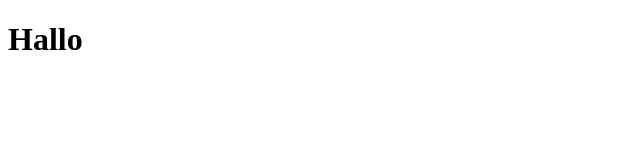
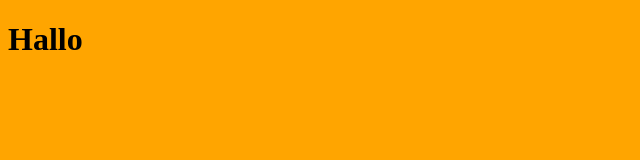
Before and after one commit to selmalois/apple-clone, a plain HTML site: page index.html in a window 1280 px wide. Shown: the whole page, without its empty margins (0-640 px from the left). Drawn offline with Linux system fonts and the light colour scheme.

Commit message:
Added some style

```diff
--- /dev/null
+++ b/index.css
@@ -0,0 +1,3 @@
+body {
+    background-color: orange;
+}
--- a/index.html
+++ b/index.html
@@ -5,6 +5,7 @@
     <meta name="viewport" content="width=device-width, initial-scale=1.0">
     <meta http-equiv="X-UA-Compatible" content="ie=edge">
     <title>Hello</title>
+    <link rel="stylesheet" href="./index.css">
 </head>
 <body>
     <h1>Hallo</h1>
```
